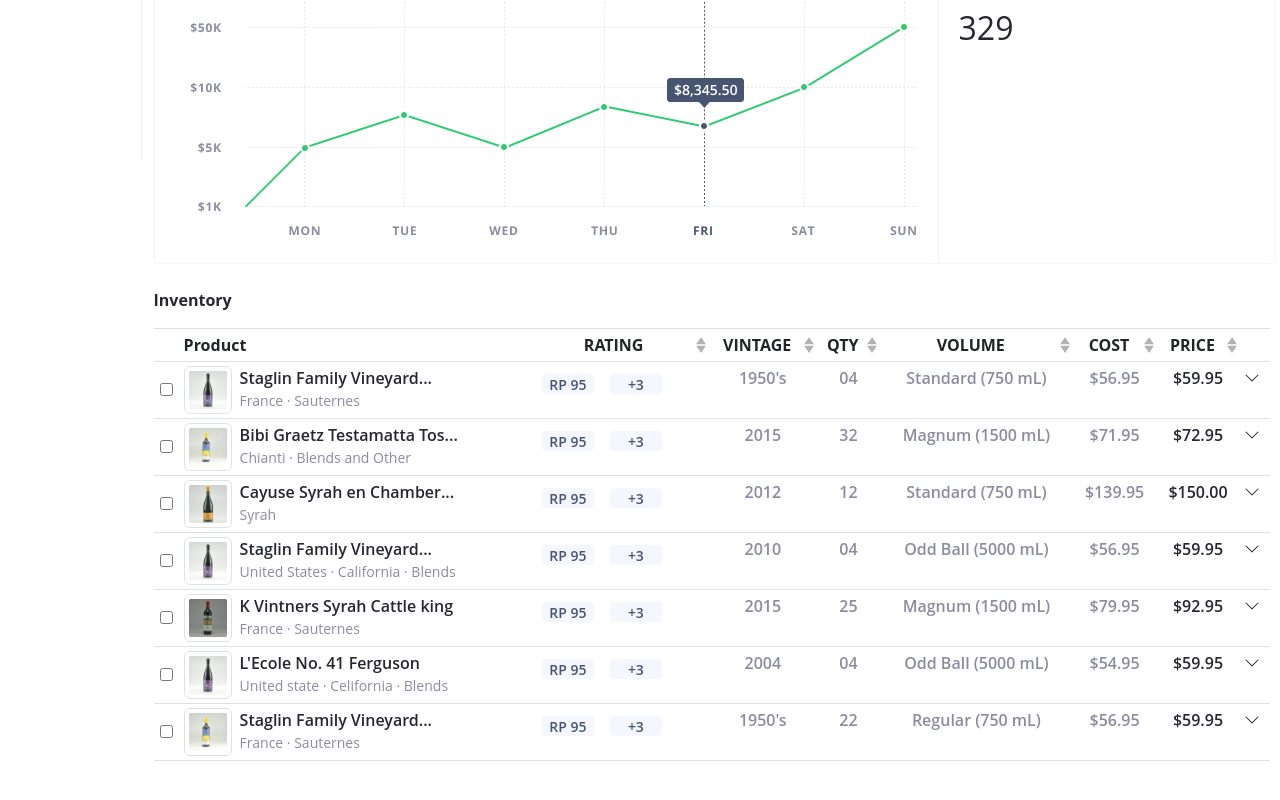
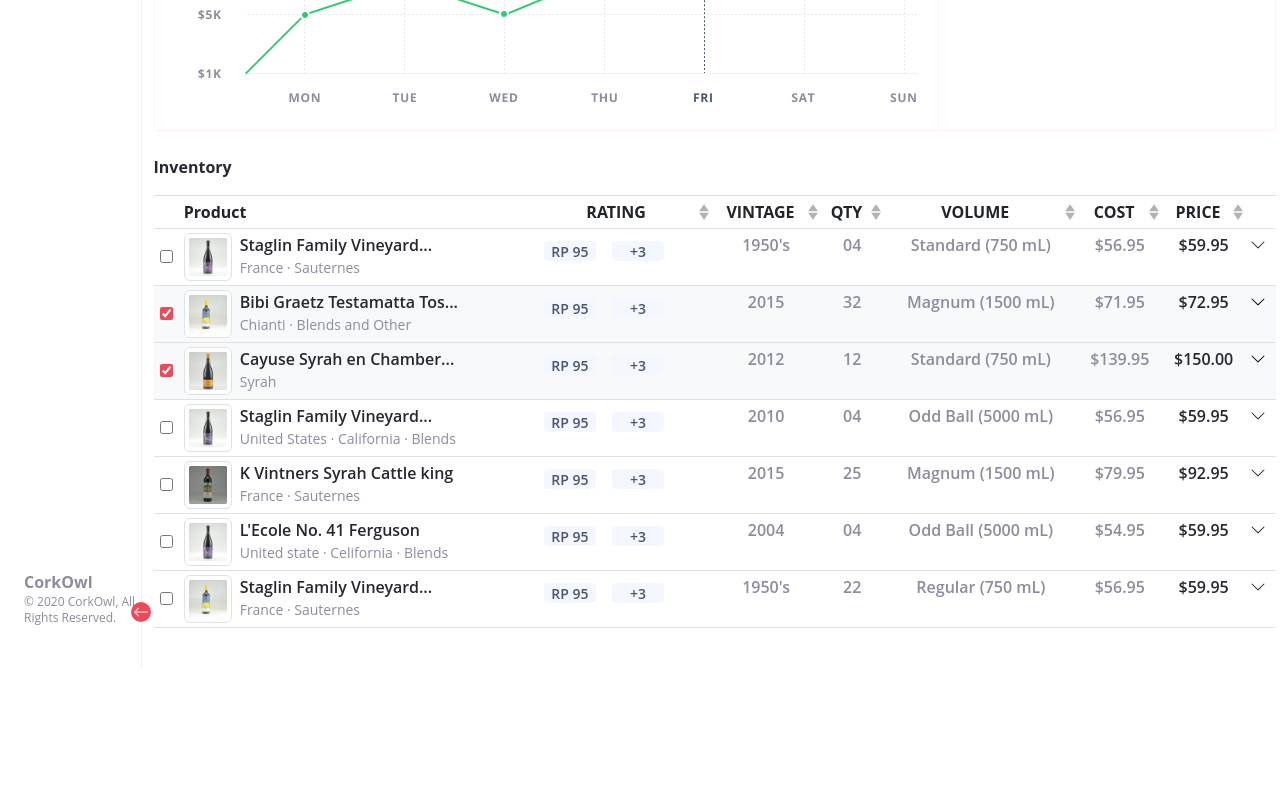
Before and after one commit to mohit2314/thinklink-ui, a Vue app: page / in a window 1280 px wide. Shown: the part 696-1496 px from the top of the page. After the commit the page ends 1364 px from the top, so only its background shows below. Built offline with nearby package versions, Linux system fonts and the light colour scheme.

Commit message:
sidebar footer

```diff
--- a/src/App.vue
+++ b/src/App.vue
@@ -28,6 +28,7 @@
 .dashboard__layout {
   display: flex;
   width: 100%;
+  height: 100%;
   // background: #E5E5E5;
 }
 </style>
--- a/src/components/DashboardSection.vue
+++ b/src/components/DashboardSection.vue
@@ -3,10 +3,10 @@
     <!-- Header row -->
     <b-row class="mb-4">
       <div class="dashboard__header-row">
-        <span class="header__title">Overview</span>
-        <span
-          ><b-button class="header__cta-btn"><b-icon class="plus-icon" icon="plus-circle"></b-icon> ADD NEW WINE</b-button></span
-        >
+        <div class="header__title">Overview</div>
+        <div>
+          <b-button class="header__cta-btn"><b-icon class="plus-icon" icon="plus-circle"></b-icon> ADD NEW WINE</b-button>
+        </div>
       </div>
     </b-row>
     <!-- Status Card row -->
@@ -76,12 +76,19 @@
 <style lang="scss">
 .dashboard__container {
   padding: 24px 34px;
+  // display: flex;
+  // flex-direction: column;
+  // justify-content: center;
+  // align-items: center;
+  max-width: 1220px !important;
 }
 .dashboard__header-row {
   display: flex;
   justify-content: space-between;
   align-items: center;
   font-weight: 700;
+  max-width: 920px;
+
   width: 100%;
 
   .header__title {
@@ -98,6 +105,7 @@
     padding: 8px 20px;
     border-radius: 4px;
     max-width: 182px;
+    margin-right: 80px;
     .plus-icon {
       margin-right: 8px;
     }
--- a/src/components/LeftSidebar.vue
+++ b/src/components/LeftSidebar.vue
@@ -1,13 +1,15 @@
 <template>
   <div class="dashboard__sidebar">
-    <div
-      v-for="(item, i) in sidebarMenuList"
-      :class="['sidebar__list-item', { '--active': activeItem == i }]"
-      :key="i"
-      @click="activeItem = i"
-    >
+    <div v-for="(item, i) in sidebarMenuList" :class="['sidebar__list-item', { '--active': activeItem == i }]" :key="i" @click="activeItem = i">
       <span><b-icon :icon="item.icon"></b-icon></span>
       <span>{{ item.label }}</span>
+    </div>
+    <div class="sidebar__footer">
+      <div class="brand">CorkOwl</div>
+      <div class="copyright-msg">© 2020 CorkOwl, All Rights Reserved.</div>
+    </div>
+    <div class="sidebar__collapse">
+      <b-icon icon="arrow-left"></b-icon>
     </div>
   </div>
 </template>
@@ -19,33 +21,33 @@
       activeItem: 0,
       sidebarMenuList: [
         {
-          label: "Dashboard",
-          icon: "command",
+          label: 'Dashboard',
+          icon: 'command',
           // grid1x2
           // tv
         },
         {
-          label: "Inventory",
-          icon: "layers",
+          label: 'Inventory',
+          icon: 'layers',
           // hdd-stack
           // intersect
           // stack
         },
         {
-          label: "Orders",
-          icon: "bag-check",
+          label: 'Orders',
+          icon: 'bag-check',
         },
         {
-          label: "Customers",
-          icon: "people",
+          label: 'Customers',
+          icon: 'people',
         },
         {
-          label: "Reports",
-          icon: "file-text",
+          label: 'Reports',
+          icon: 'file-text',
         },
         {
-          label: "Settings",
-          icon: "gear",
+          label: 'Settings',
+          icon: 'gear',
         },
       ],
     };
@@ -56,8 +58,12 @@
 <style lang="scss">
 .dashboard__sidebar {
   width: 250px;
-  height: 100vh;
+  // height: 100%;
   border-right: 1px solid #ecf1f4;
+  // display: flex;
+  // flex-direction: column;
+  // justify-content: space-between;
+  position: relative;
   .sidebar__list-item {
     cursor: pointer;
     padding: 12px;
@@ -71,5 +77,39 @@
       box-shadow: 2px 0px 0px #811434;
     }
   }
+  .sidebar__footer {
+    position: absolute;
+    bottom: 42px;
+    text-align: left;
+    left: 24px;
+    .brand {
+      color: #8c8ca1;
+      font-weight: 700;
+    }
+    .copyright-msg {
+      font-weight: 400;
+      font-size: 12px;
+      line-height: 16px;
+      /* identical to box height, or 133% */
+
+      /* Subtle Text color */
+
+      color: #8c8ca1;
+    }
+  }
+  .sidebar__collapse {
+    position: absolute;
+    bottom: 46px;
+    text-align: center;
+    right: -10px;
+    background-color: #ef4859;
+    width: 20px;
+    height: 20px;
+    color: #fff;
+    border-radius: 50%;
+    display: flex;
+    align-items: center;
+    justify-content: center;
+  }
 }
 </style>
--- a/src/components/dashboard-section/InventorySection.vue
+++ b/src/components/dashboard-section/InventorySection.vue
@@ -2,7 +2,7 @@
   <div class="inventory__section">
     <div class="section__heading-row">Inventory</div>
     <div class="inventory__table">
-      <b-table :items="items" :fields="fields" selectable select-mode="multi" @row-selected="onRowSelected" label-sort-asc="" label-sort-desc="" :no-sort-reset="false" :sort-by.sync="sortBy" :sort-desc.sync="sortDesc" :sort-direction="sortDirection" stacked="md" show-empty small @filtered="onFiltered">
+      <b-table :responsive="true" selected-variant="light" ref="selectableTable" :items="items" :fields="fields" selectable select-mode="multi" @row-selected="onRowSelected" label-sort-asc="" label-sort-desc="" :no-sort-reset="false" :sort-by.sync="sortBy" :sort-desc.sync="sortDesc" :sort-direction="sortDirection" stacked="md" show-empty small @filtered="onFiltered">
         <!-- <template #cell(name)="row"> {{ row.value.first }} {{ row.value.last }} </template> -->
         <!-- Example scoped slot for select state illustrative purposes -->
         <template #cell(select)="{ rowSelected }" style="height: 100%">
@@ -215,6 +215,10 @@
   mounted() {
     // Set the initial number of items
     this.totalRows = this.items.length;
+    this.$refs.selectableTable.selectRow(1);
+    this.$refs.selectableTable.selectRow(2);
+    this.$refs.selectableTable.toggleDetailsFactory('row-details', 2);
+    console.log(this.$refs.selectableTable);
   },
   methods: {
     info(item, index, button) {
```
